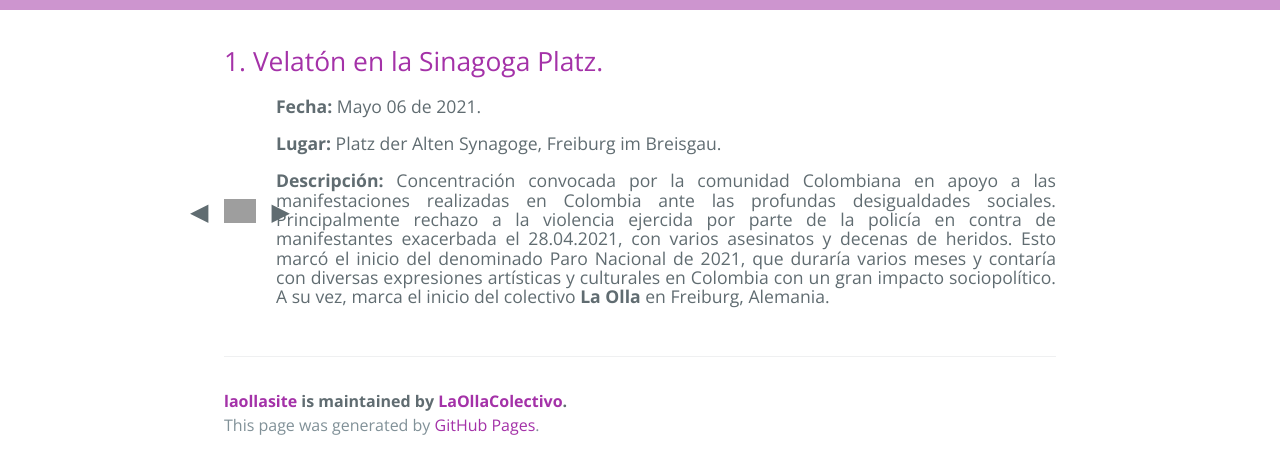
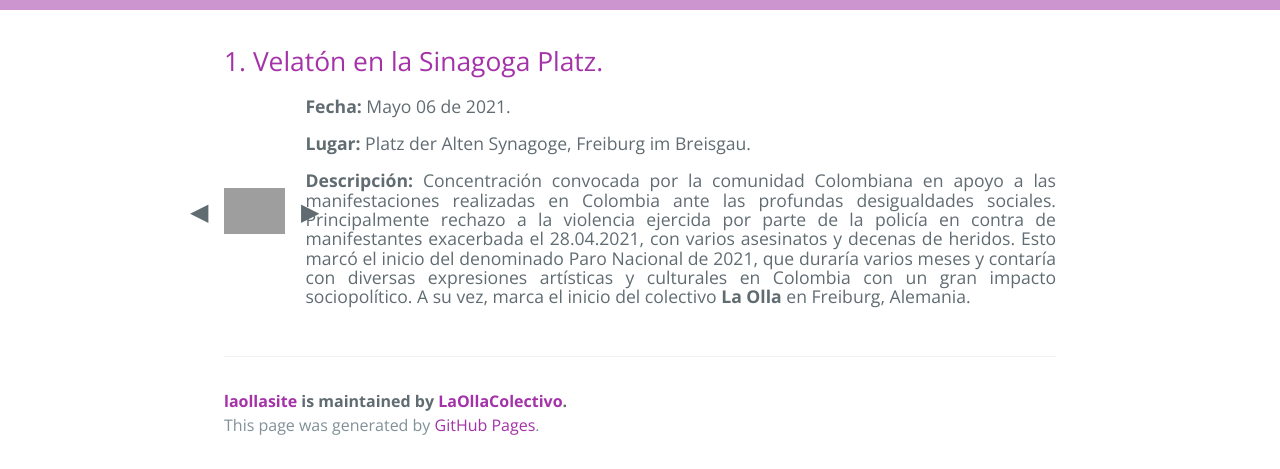
Before and after one commit to LaOllaColectivo/laollasite, a Jekyll site: the page built from _pages/about.md, in a window 1280 px wide. Shown: the part 514-983 px from the top of the page. Built offline with Jekyll 4.4.1, drawn with Linux system fonts in a browser that asks for light colours; grey boxes are pictures that could not be loaded.

Commit message:
Update about.md

```diff
--- a/_pages/about.md
+++ b/_pages/about.md
@@ -7,15 +7,15 @@ layout: default
 
 <div style="display: flex; align-items: center; max-width: 1200px; margin: auto;">
   <!-- Image Carousel -->
-  <div style="position: relative; max-width: 800px; margin-right: 20px;">
-    <img id="carousel-image" src="{{ site.baseurl }}/assets/images/velaton_06052021.JPG"
-        alt="Evento 1" style="width: 200px; display: block;">
-
+  <div style="position: relative; max-width: 1600px; margin-right: 20px;">
     <!-- Left Arrow -->
     <button onclick="prevImage()"
             style="position: absolute; top: 50%; left: -40px; transform: translateY(-50%); background: none; border: none; cursor: pointer; font-size: 24px;">
       ◀
     </button>
+
+    <img id="carousel-image" src="{{ site.baseurl }}/assets/images/velaton_06052021.JPG"
+        alt="Evento 1" style="width: 100%; display: block; max-height: 500px; object-fit: cover;">
 
     <!-- Right Arrow -->
     <button onclick="nextImage()"
```
